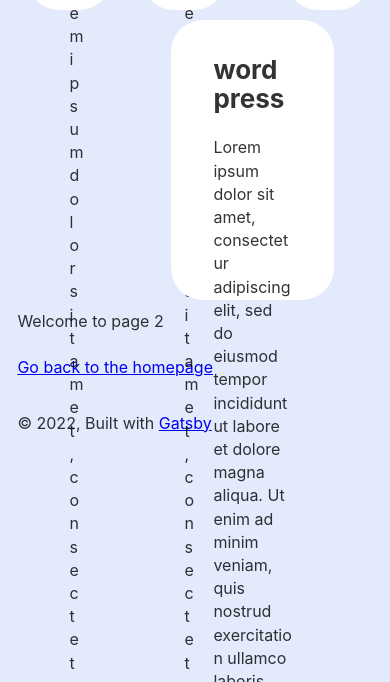
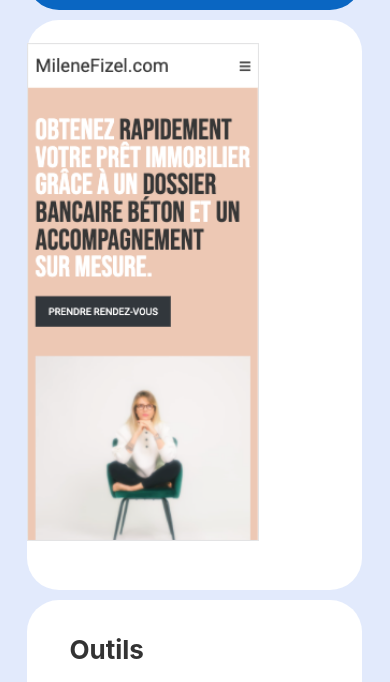
Before and after one commit to anderoma/deroma-antoine, a Gatsby site: page /page-2 in a window 390 px wide. Shown: the part 819-1501 px from the top of the page. Built offline with nearby package versions, Linux system fonts and the light colour scheme; Gatsby itself is replaced by a stand-in of ours.

Commit message:
responsive first

```diff
--- a/src/components/card.css
+++ b/src/components/card.css
@@ -7,6 +7,25 @@
 img[alt="Profil"]{
     height: 100px;
     border-radius: 50%;
+}
+img[alt="Milenefizel.com"]{
+    height: 100%;
+    object-fit: cover;
+    margin: -36px -42px;
+}
+
+.Outils img{
+    width: 60px;
+    margin: auto;
+}
+
+.about h2{
+    display: none;
+}
+
+.card>div{
+    height: 100%;
+    width: 100%;
 }
 
 .center-absolute{
@@ -28,7 +47,10 @@ img[alt="Profil"]{
 }
 .card:hover {
     cursor: grab;
+    box-shadow: 0 .5rem 1rem rgba(0,0,0,.15);
+    transition: box-shadow 0.5s;
 }
+
 .react-grid-item.react-grid-placeholder {
     background-color: rgba(0, 0, 0, 0.4);
     border-radius: 32px;
--- a/src/components/grid.js
+++ b/src/components/grid.js
@@ -8,10 +8,9 @@ import "/node_modules/react-resizable/css/styles.css"
 import "./grid.css"
 import "./card.css"
 
+import { Responsive, WidthProvider } from "react-grid-layout";
 
-import RGL, { WidthProvider } from "react-grid-layout";
-
-const ReactGridLayout = WidthProvider(RGL);
+const ResponsiveGridLayout = WidthProvider(Responsive);
 
 class MyFirstGrid extends React.Component {
 
@@ -19,17 +18,17 @@ class MyFirstGrid extends React.Component {
         const { data } = this.props
         const { edges: blocks } = data.allMarkdownRemark
         return (
-            <ReactGridLayout
+            <ResponsiveGridLayout
             className="layout"
-            cols={12}
+            cols={{ md: 12, sm: 6, xs: 4, xxs: 2 }}
             rowHeight={280}
-            width={1200}
+            breakpoints={{ md: 996, sm: 768, xs: 480, xxs: 0 }}
             >
 
             {blocks &&
               blocks.map(({ node: block }) => (
 
-                <div className="card" key={block.id}
+                <div className={`card ${block.frontmatter.title}`} key={block.id}
                 data-grid={{
                     x: (`${block.frontmatter.xrank}` * 1),
                     y: (`${block.frontmatter.yrank}` * 1),
@@ -44,7 +43,7 @@ class MyFirstGrid extends React.Component {
                 </div>
 
               ))}
-          </ReactGridLayout>
+          </ResponsiveGridLayout>
         )
       }
     }
@@ -67,6 +66,7 @@ export default function Grid() {
                       height
                       title
                       bgcolor
+                      bgimg
                     }
                     html
                   }
--- a/src/components/layout.css
+++ b/src/components/layout.css
@@ -17,6 +17,11 @@
 
 .w-100{
   width: 100%;
+}
+
+footer{
+  margin-top: 2rem;
+  text-align: center;
 }
 
 html {
--- a/src/components/layout.js
+++ b/src/components/layout.js
@@ -35,13 +35,8 @@ const Layout = ({ children }) => {
         }}
       >
         <main>{children}</main>
-        <footer
-          style={{
-            marginTop: `2rem`,
-          }}
-        >
-          © {new Date().getFullYear()}, Built with
-          {` `}
+        <footer>
+          Fait avec beaucoup &#10084;&#65039;&nbsp; avec&nbsp;
           <a href="https://www.gatsbyjs.com">Gatsby</a>
         </footer>
       </div>
--- a/src/content/about.md
+++ b/src/content/about.md
@@ -1,12 +1,13 @@
 ---
-title:
+title: about
 width: 6
 height: 1
 xrank: 0
 yrank: 0
 bgcolor:
+bgimg:
 ---
 
 ![Profil](/img/profil.jpg)
 
-Je suis **antoine**, un jeune developpeur web avec une forte expérience sur les CMS PrestaShop et WordPress.
+Je suis **antoine**, un jeune developpeur web avec une forte expérience sur les CMS PrestaShop et WordPress, et une bonne connaissance de nombreux outils digitaux en quête de nouveaux challenges.
--- a/src/content/hello-world.md
+++ /dev/null
@@ -1,10 +0,0 @@
----
-title:
-width: 3
-height: 2
-xrank: 9
-yrank: 0
-bgcolor:
----
-
-![Milenefizel.com](/img/milenefizel.png)
--- a/src/content/linkedin.md
+++ b/src/content/linkedin.md
@@ -5,6 +5,7 @@ height: 1
 xrank: 6
 yrank: 0
 bgcolor: 0A66C2
+bgimg:
 ---
 
 <a href="https://www.linkedin.com/in/antoine-deroma-b79576153/">
--- /dev/null
+++ b/src/content/milenefizel.md
@@ -0,0 +1,11 @@
+---
+title:
+width: 3
+height: 2
+xrank: 9
+yrank: 0
+bgcolor:
+bgimg: milenefizel.png
+---
+
+<img src="/img/milenefizel.png" alt="Milenefizel.com">
--- /dev/null
+++ b/src/content/outils.md
@@ -0,0 +1,12 @@
+---
+title: Outils
+width: 3
+height: 1
+xrank: 0
+yrank: 2
+bgcolor:
+bgimg:
+---
+
+![WordPress](/img/wordpress.png)
+![Prestashop](/img/prestashop.png)
--- a/src/content/test1.md
+++ /dev/null
@@ -1,10 +0,0 @@
----
-title: test1
-width: 3
-height: 1
-xrank: 0
-yrank: 2
-bgcolor:
----
-
-Lorem ipsum dolor sit amet, consectetur adipiscing elit...
--- a/src/content/test2.md
+++ b/src/content/test2.md
@@ -5,6 +5,7 @@ height: 1
 xrank: 4
 yrank: 4
 bgcolor:
+bgimg:
 ---
 
 Lorem ipsum dolor sit amet, consectetur adipiscing elit...
--- a/src/content/wordpress.md
+++ b/src/content/wordpress.md
@@ -5,6 +5,7 @@ height: 1
 xrank: 5
 yrank: 5
 bgcolor:
+bgimg:
 ---
 
 Lorem ipsum dolor sit amet, consectetur adipiscing elit, sed do eiusmod tempor incididunt ut labore et dolore magna aliqua. Ut enim ad minim veniam, quis nostrud exercitation ullamco laboris nisi ut aliquip ex ea commodo consequat. Duis aute irure dolor in reprehenderit in voluptate velit esse cillum dolore eu fugiat nulla pariatur.
```
Also changed, not shown: static/img/prestashop.png (added), static/img/wordPress.png (added).
